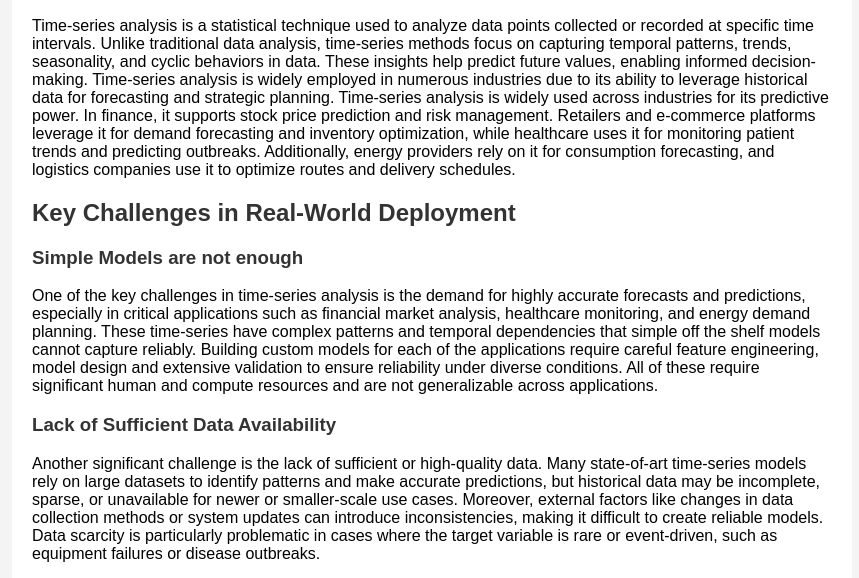
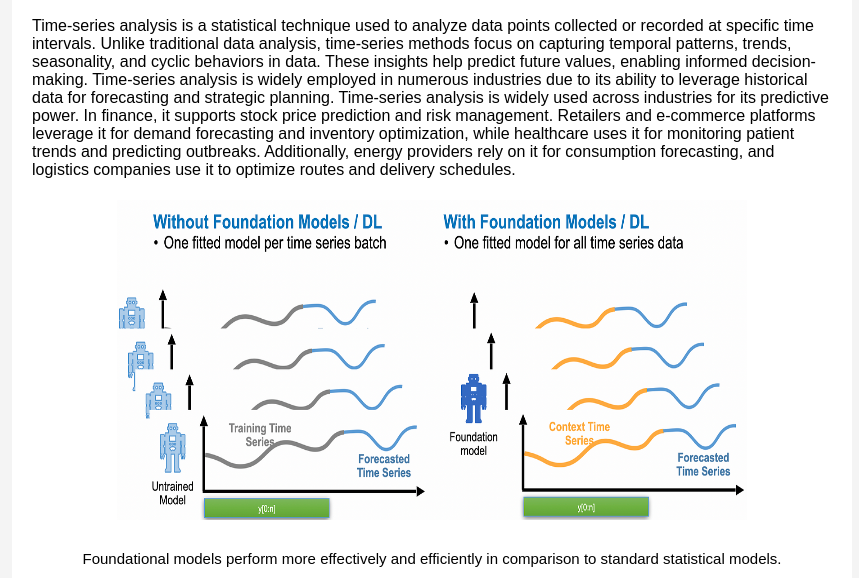
Before and after one commit to AdityaLab/Samay, a plain HTML site: page docs/index.html in a window 1280 px wide. Shown: the part 191-769 px from the top of the page, without its empty margins (208-1067 px from the left). Drawn offline with Linux system fonts and the light colour scheme.

Commit message:
Add files via upload

```diff
--- a/docs/index.html
+++ b/docs/index.html
@@ -18,6 +18,10 @@
         <h2>Introduction</h2>
         <p>Time-series analysis is a statistical technique used to analyze data points collected or recorded at specific time intervals. Unlike traditional data analysis, time-series methods focus on capturing temporal patterns, trends, seasonality, and cyclic behaviors in data. These insights help predict future values, enabling informed decision-making. Time-series analysis is widely employed in numerous industries due to its ability to leverage historical data for forecasting and strategic planning.
         Time-series analysis is widely used across industries for its predictive power. In finance, it supports stock price prediction and risk management. Retailers and e-commerce platforms leverage it for demand forecasting and inventory optimization, while healthcare uses it for monitoring patient trends and predicting outbreaks. Additionally, energy providers rely on it for consumption forecasting, and logistics companies use it to optimize routes and delivery schedules.</p>
+        <div style="display: flex; justify-content: center; padding-top: 5px; padding-bottom: 15px;">
+            <img src="img/sample_visual.png" alt="Sample Image highlighting the difference in performance between statistical models and foundational models" width="630px" height="320px">
+        </div>
+        <p style="text-align: center; font-size: 15px;">Foundational models perform more effectively and efficiently in comparison to standard statistical models.</p>
 
         <h2>Key Challenges in Real-World Deployment</h2>
         <h3>Simple Models are not enough</h1>
@@ -124,7 +128,7 @@
                 <td>1.04</td>
                 <td>1.21</td>
                 <td>1.33</td>
-                <td><strong>K</strong></td>
+                <td><strong>0.94</strong></td>
             </tr>
         </table>
 
```
Also changed, not shown: docs/img/sample_visual.png (added).
